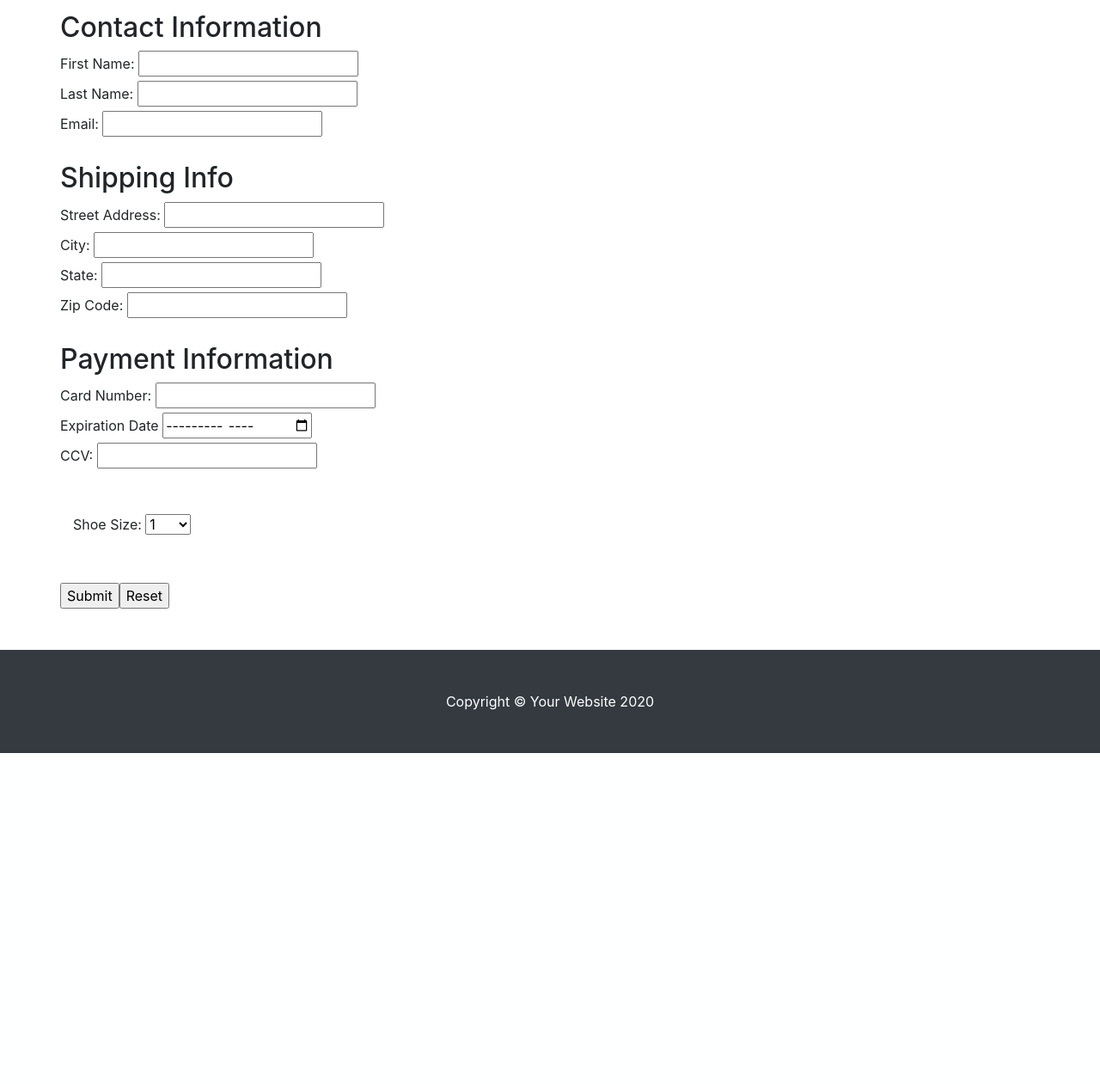
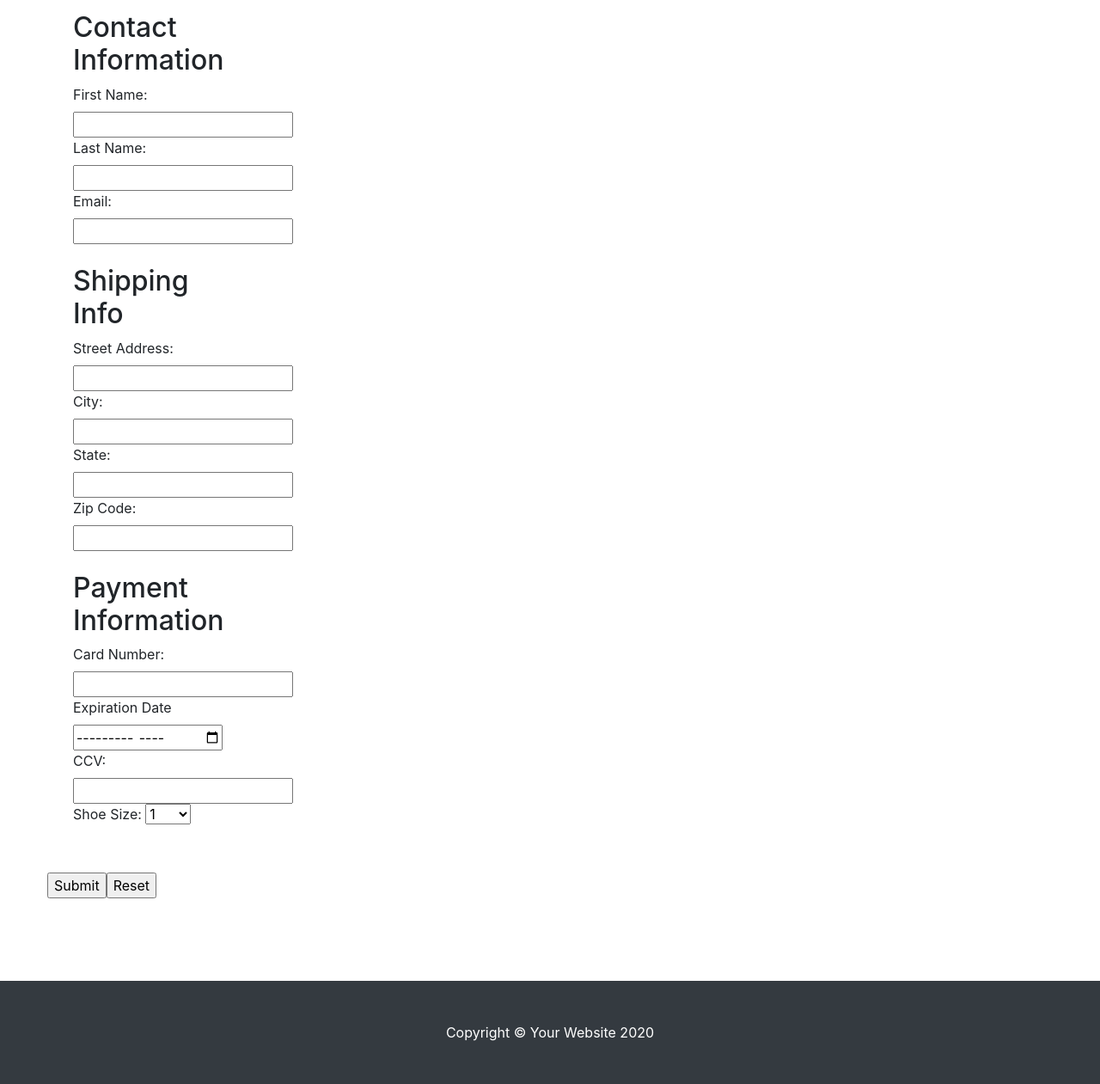
Before and after one commit to Gavin-marler/SneakerBotWebsite, a Django app: page /input/ in a window 1280 px wide. Shown: the part 91-1352 px from the top of the page at 86% size. Before the commit the page ends 967 px from the top, so only its background shows below. Run offline with Django 3.2, Linux system fonts and the light colour scheme; some libraries are stand-ins or nearby versions.

Commit message:
input change

```diff
--- a/templates/input.html
+++ b/templates/input.html
@@ -56,6 +56,7 @@
     <!-- Heading Row -->
     <div class="row align-items-center my-5">
       <form action="{% url 'runBot' %}">
+        <div class="col-lg-5">
           <h2>Contact Information</h2>
           <!--First Name-->
           <label for="first_name">First Name: </label>
@@ -92,7 +93,7 @@
           <!--CCV Security Number-->
           <label for="ccv">CCV:</label>
           <input type="number" name="ccv">
-      </div>
+
           <!--Shoe Size Dropdown-->
           <label for="shoe_size">Shoe Size: </label>
             <select name="shoe_size">
@@ -122,6 +123,7 @@
               <option value="12.5">12.5</option>
               <option value="13">13</option>
             </select><br>
+        </div>
       <div class="row align-items-center my-5">
          <!--SUBMIT & RESET-->
         <input type="submit">
```
Lines whose indentation alone changed are shown as unchanged.
